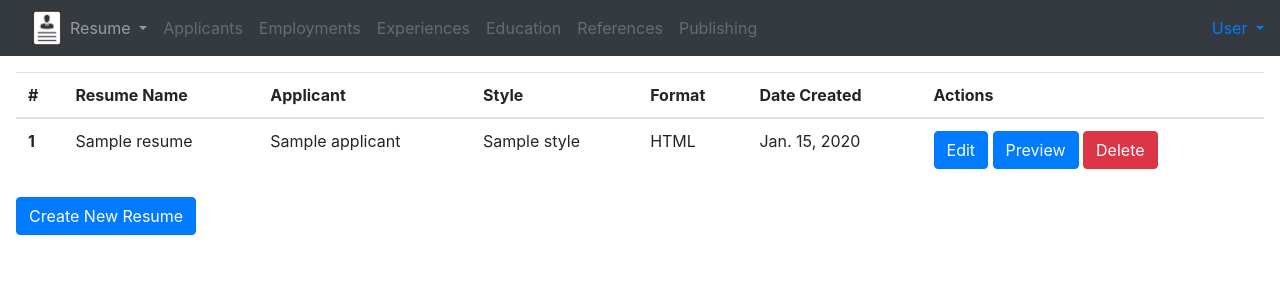
After one commit to M-Kruse/resume, a Django app: page /resume/ in a window 1280 px wide. The commit adds this page. Shown: the top 300 px of the page. Run offline with Django 3.2, Linux system fonts and the light colour scheme; tables that the repository leaves empty hold one stand-in row (values such as "Sample post"); some libraries are stand-ins or nearby versions.

Commit message:
added resume list template; added navbar

```diff
--- a/viewer/models.py
+++ b/viewer/models.py
@@ -70,3 +70,28 @@ class Reference(models.Model):
 
     def __str__(self):
         return self.name
+
+class Style(models.Model):
+    name = models.CharField(max_length=64, blank=False, default="Default")
+
+    def __str__(self):
+        return self.name
+
+class Resume(models.Model):
+    name = models.CharField(max_length=64, blank=False)
+    HTML = 'HTML'
+    JSON = 'JSON'
+    DOCX = 'DOCX'
+    PDF = 'PDF'
+    FORMATS = [(HTML, HTML), (JSON, JSON), (DOCX, DOCX), (PDF, PDF)]
+    output_format = models.CharField(max_length=64,
+                            blank=False,
+                            choices=FORMATS,
+                            default=JSON)
+    applicant = models.ForeignKey('Applicant', on_delete=models.CASCADE)
+    style =  models.ForeignKey('Style', on_delete=models.CASCADE)
+    create_date = models.DateField(editable=False, auto_now_add=True, blank=True)
+    edit_date = models.DateField(editable=False, auto_now_add=True, blank=True)
+
+    def __str__(self):
+        return self.name
--- a/viewer/templates/viewer/base.html
+++ b/viewer/templates/viewer/base.html
@@ -1,4 +1,18 @@
+<html>
 <head>
+    {% load static %}
+    <link rel="stylesheet" type="text/css" href="/static/viewer/css/base.css">
+    <link rel="stylesheet" type="text/css" href="/static/viewer/css/forms.css">
+
+    <script type="text/javascript" src="/static/viewer/js/vendor/jquery/jquery.js"></script>
+    <script type="text/javascript" src="/static/viewer/js/jquery.init.js"></script>
+    <script type="text/javascript" src="/static/viewer/js/core.js"></script>
+    <script type="text/javascript" src="/static/viewer/js/admin/RelatedObjectLookups.js"></script>
+    <script type="text/javascript" src="/static/viewer/js/actions.js"></script>
+    <script type="text/javascript" src="/static/viewer/js/urlify.js"></script>
+    <script type="text/javascript" src="/static/viewer/js/prepopulate.js"></script>
+    <script type="text/javascript" src="/static/viewer/js/vendor/xregexp/xregexp.js"></script>
+
     <script src="https://code.jquery.com/jquery-3.3.1.slim.min.js"></script>
     <script src="https://cdnjs.cloudflare.com/ajax/libs/popper.js/1.14.3/umd/popper.min.js"></script>
     <script src="https://stackpath.bootstrapcdn.com/bootstrap/4.1.2/js/bootstrap.min.js"></script>
@@ -108,7 +122,46 @@
             margin: 0px;
         }
     </style>
+
 </head>
+
+<header>
+<nav class="navbar navbar-expand-lg navbar-dark bg-dark">
+  <a class="navbar-brand" href="#"></a>
+    <img src="{% static 'viewer/resume-icon.jpg' %}" width="30" height="30" class="d-inline-block align-top" alt="">
+  <button class="navbar-toggler" type="button" data-toggle="collapse" data-target="#navbarNavAltMarkup" aria-controls="navbarNavAltMarkup" aria-expanded="false" aria-label="Toggle navigation">
+    <span class="navbar-toggler-icon"></span>
+  </button>
+  <div class="collapse navbar-collapse" id="navbarNavAltMarkup">
+    <div class="navbar-nav">
+      <a class="nav-link dropdown-toggle" href="#" id="navbarDropdown" role="button" data-toggle="dropdown" aria-haspopup="true" aria-expanded="false">
+          Resume
+        </a>
+        <div class="dropdown-menu" aria-labelledby="navbarDropdown">
+          <a class="dropdown-item" href="/resume">Resumes</a>
+          <a class="dropdown-item" href="/resume/new">New Resume Wizard</a>
+          </div>
+      </div>
+        <ul class="navbar-nav mr-auto mt-2 mt-lg-0">
+          <a class="nav-item nav-link disabled" href="#">Applicants</a>
+          <a class="nav-item nav-link disabled" href="#">Employments</a>
+          <a class="nav-item nav-link disabled" href="#">Experiences</a>
+          <a class="nav-item nav-link disabled" href="#">Education</a>
+          <a class="nav-item nav-link disabled" href="#">References</a>
+          <a class="nav-item nav-link disabled" href="#">Publishing</a>
+        </ul>
+        <div class="navbar-nav">
+        <li class="dropdown"><a href="#" class="dropdown-toggle" data-toggle="dropdown"> User <b class="caret"></b></a>
+            <ul class="dropdown-menu">
+                <li><a href="#">Settings</a></li>
+                <li><a href="#">Logout</a></li>
+            </ul>
+        </li>
+</div>
+</div>
+</nav>
+</header>
+
 {% block content %}
 {% endblock %}
 <footer>
--- /dev/null
+++ b/viewer/templates/viewer/new_resume.html
@@ -0,0 +1,5 @@
+{% extends "viewer/base.html"%}
+{% block content %}
+	Test Form
+
+{% endblock %}
--- /dev/null
+++ b/viewer/templates/viewer/resume_list.html
@@ -0,0 +1,42 @@
+{% extends "viewer/base.html" %}
+	{% if resume_list %}
+		{% block content %}
+		<div class="p-3 mb-2 text-dark">
+		<table class="table" align="center" border="0" cellpadding="0" cellspacing="0" role="presentation" style="width:100%;">
+			  <thead>
+			    <tr>
+			      <th scope="col">#</th>
+			      <th scope="col">Resume Name</th>
+			      <th scope="col">Applicant</th>
+			      <th scope="col">Style</th>
+			      <th scope="col">Format</th>
+			      <th scope="col">Date Created</th>
+			      <th scope="col">Actions</th>
+			    </tr>
+			</thead>
+        	<tbody>
+			{% for resume in resume_list %}
+			        <tr>
+			        	<th scope="row"> {{ forloop.counter }} </th>
+			        	<td>{{ resume.name }}</td>
+			        	<td>{{ resume.applicant }}</td>
+			        	<td>{{ resume.style }}</td>
+			        	<td>{{ resume.output_format }}</td>
+						<td>{{ resume.create_date }}</td>
+						<td>
+							<button type="button" class="btn btn-primary">Edit</button>
+							<button type="button" class="btn btn-primary">Preview</button>
+							<button type="button" class="btn btn-danger">Delete</button>
+						 </td>
+					</tr>
+			{% endfor %}
+		</tbody>
+	</table>
+	<div id="content" class="colM">
+		<div id="content-main">
+			<a href="/resume/new"><button class="btn btn-primary">Create New Resume</button></a>
+		</div>
+	</div>
+</div>
+		{% endblock %}
+	{% endif %}
--- a/viewer/urls.py
+++ b/viewer/urls.py
@@ -8,4 +8,6 @@ urlpatterns = [
 	path('', views.IndexView.as_view(), name="index"),
     path('html/', views.HTMLView.as_view(), name="html"),
     path('json/', views.JSONView.as_view(), name="json"),
+    path('resume/', views.ResumeListView.as_view(), name="resumes"),
+    path('resume/new/', views.new_resume, name="new"),
 ]
--- a/viewer/views.py
+++ b/viewer/views.py
@@ -6,7 +6,7 @@ from django.views import generic
 from django.http import JsonResponse
 from django.views.generic import TemplateView
 
-from .models import Employment, Applicant, Experience, Education
+from .models import Employment, Applicant, Experience, Education, Resume
 
 class IndexView(generic.ListView):
     template_name = 'viewer/index.html'
@@ -110,3 +110,54 @@ class JSONView(JSONResponseMixin, TemplateView):
 
     def render_to_response(self, context, **response_kwargs):
         return self.render_to_json_response(self.create_resume_json(), **response_kwargs)
+
+class ResumeListView(generic.ListView):
+    model = Resume
+    template_name = 'viewer/resume_list.html'
+    context_object_name = 'resume_list'
+
+    def get_queryset(self):
+        """Return the Employment objects questions."""
+        return Resume.objects.all()
+
+    # def get_context_data(self, **kwargs):
+    #     """Call the base implementation first to get a context """
+    #     context = super(HTMLView, self).get_context_data(**kwargs)
+    #     """ Add extra context from another model """
+    #     context['applicant'] = Applicant.objects.get()
+    #     return context
+
+
+from django.http import HttpResponseRedirect
+from django.shortcuts import render
+
+from .forms import ResumeForm
+
+def new_resume(request):
+    # if this is a POST request we need to process the form data
+    if request.method == 'POST':
+        # create a form instance and populate it with data from the request:
+        form = ResumeForm(request.POST)
+        # check whether it's valid:
+        if form.is_valid():
+                name = form.cleaned_data['name']
+                applicant = form.cleaned_data['applicant']
+                output_format = form.cleaned_data['output_format']
+                style = form.cleaned_data['style']
+                r = Resume(name=name, applicant=applicant, output_format=output_format, style=style)
+                r.save()
+                return HttpResponseRedirect('/nextform/')
+
+    # if a GET (or any other method) we'll create a blank form
+    else:
+        form = ResumeForm()
+
+    return render(request, 'viewer/resume_form.html', {'form': form})
+
+# class NewResumeView(generic.ListView):
+#     model = Resume
+#     template_name = 'viewer/new_resume.html'
+
+#     def get_queryset(self):
+#         """Return the Resume objects."""
+#         return Resume.objects.all()
```
Also changed, not shown: viewer/forms.py (added, +13 -0 lines), viewer/templates/viewer/nav_bar.html (added, +12 -0 lines), viewer/templates/viewer/resume_form.html (added, +29 -0 lines), viewer/static/viewer/resume-icon.jpg, 1 other file.
